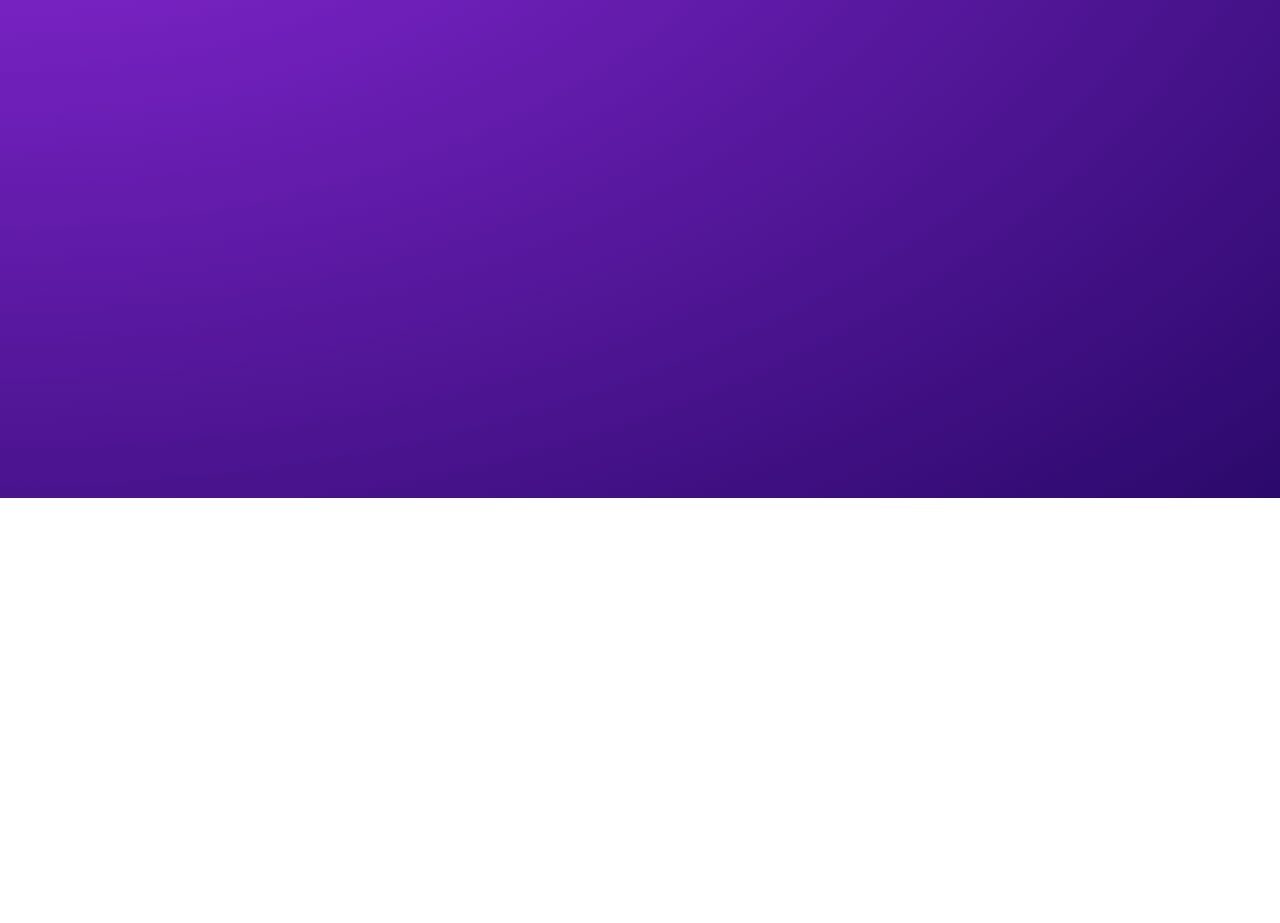
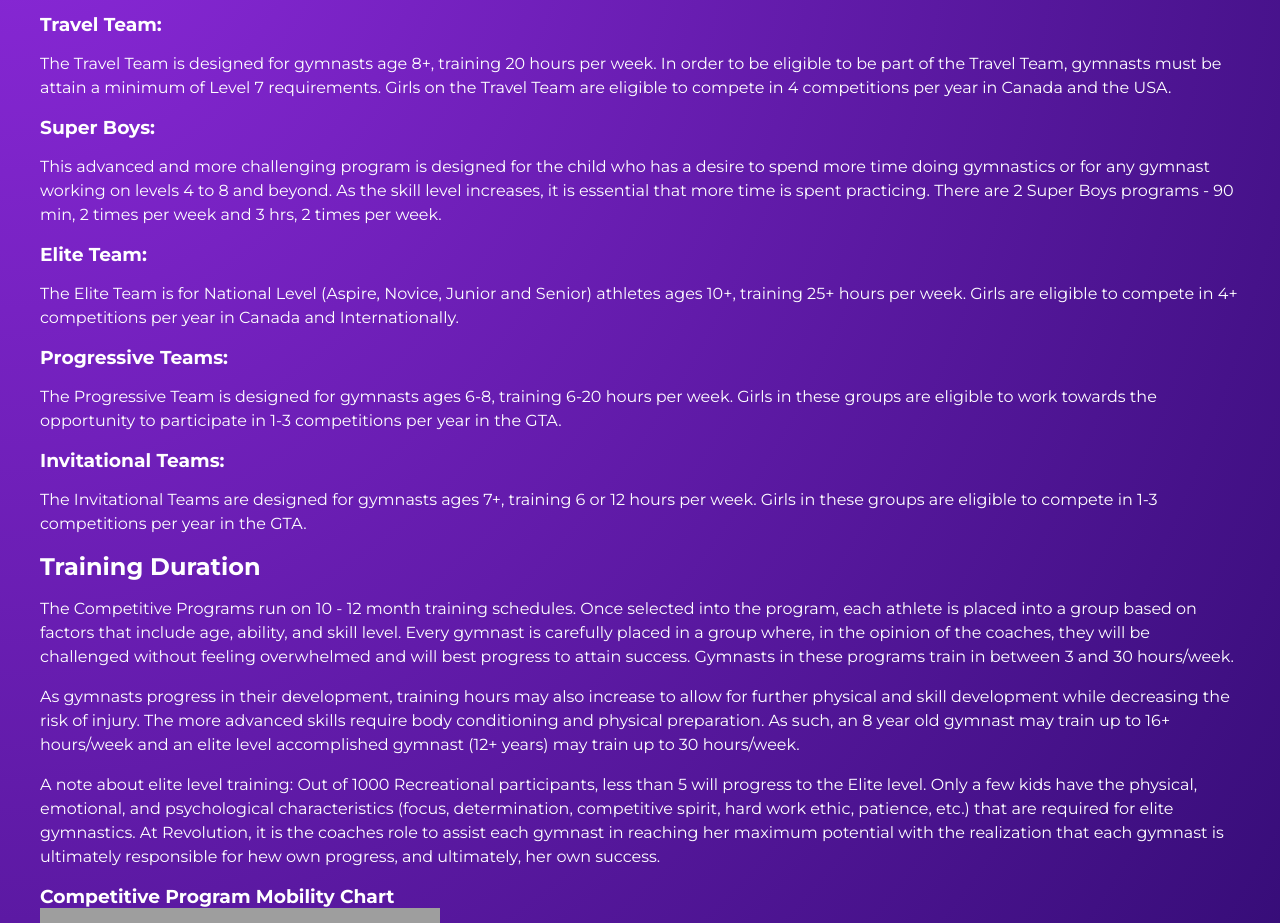
Before and after one commit to nmehanma/revolution-gym, a Gatsby site: page /competitive/competitiveteam in a window 1280 px wide. Before the commit this address had no page. Shown: the part 302-1225 px from the top of the page. Before the commit the page ends 800 px from the top, so only its background shows below. Built offline with nearby package versions, Linux system fonts and the light colour scheme; Gatsby itself is replaced by a stand-in of ours; grey boxes are pictures that could not be loaded.

Commit message:
create competitive submenu pages as well as add submenues to competitive navbar

```diff
--- a/src/menuItems.js
+++ b/src/menuItems.js
@@ -78,6 +78,20 @@ export const menuItems = [
   {
     title: "Competitive",
     url: "/competitive",
+    submenu: [
+      {
+        title: "Competitive Team",
+        url: "competitiveteam",
+      },
+      {
+        title: "Competitive Team",
+        url: "competitiveteam",
+      },
+      {
+        title: "Competitive Team",
+        url: "competitiveteam",
+      },
+    ],
   },
   {
     title: "Event",
--- /dev/null
+++ b/src/pages/competitive/competitiveteam.js
@@ -0,0 +1,108 @@
+import React from "react"
+import Layout from "../components/Layout"
+import compChartImage from "../../../public/images/competitive/competitivemobilitychart.jpeg"
+
+export default function competitive() {
+  return (
+    <div>
+      <Layout>
+        <div>
+          <h1>Competitive Program Information</h1>
+          <h2>Team Overview</h2>
+          <h3>Girls Excel</h3>
+          <p>
+            The Excel Teams is for girls Ages 6 and up (Excel Jr. and Sr.),
+            training 2 days/week, 1.5 hours/training session for a total of 3
+            hours/week. All excel members will participate in a year-end
+            "In-house" competition. This event is not judged and is a strictly
+            fun day where the gymnasts get to show off all they have been
+            working on through out the year. Commitment is required for 1
+            gymnastics season.
+          </p>
+          <h3>Travel Team:</h3>
+          <p>
+            The Travel Team is designed for gymnasts age 8+, training 20 hours
+            per week. In order to be eligible to be part of the Travel Team,
+            gymnasts must be attain a minimum of Level 7 requirements. Girls on
+            the Travel Team are eligible to compete in 4 competitions per year
+            in Canada and the USA.
+          </p>
+          <h3>Super Boys:</h3>
+          <p>
+            This advanced and more challenging program is designed for the child
+            who has a desire to spend more time doing gymnastics or for any
+            gymnast working on levels 4 to 8 and beyond. As the skill level
+            increases, it is essential that more time is spent practicing. There
+            are 2 Super Boys programs - 90 min, 2 times per week and 3 hrs, 2
+            times per week.
+          </p>
+          <h3>Elite Team:</h3>
+          <p>
+            The Elite Team is for National Level (Aspire, Novice, Junior and
+            Senior) athletes ages 10+, training 25+ hours per week. Girls are
+            eligible to compete in 4+ competitions per year in Canada and
+            Internationally.
+          </p>
+          <h3>Progressive Teams:</h3>
+          <p>
+            The Progressive Team is designed for gymnasts ages 6-8, training
+            6-20 hours per week. Girls in these groups are eligible to work
+            towards the opportunity to participate in 1-3 competitions per year
+            in the GTA.
+          </p>
+          <h3>Invitational Teams:</h3>
+          <p>
+            The Invitational Teams are designed for gymnasts ages 7+, training 6
+            or 12 hours per week. Girls in these groups are eligible to compete
+            in 1-3 competitions per year in the GTA.
+          </p>
+
+          <h2>Training Duration</h2>
+
+          <p>
+            The Competitive Programs run on 10 - 12 month training schedules.
+            Once selected into the program, each athlete is placed into a group
+            based on factors that include age, ability, and skill level. Every
+            gymnast is carefully placed in a group where, in the opinion of the
+            coaches, they will be challenged without feeling overwhelmed and
+            will best progress to attain success. Gymnasts in these programs
+            train in between 3 and 30 hours/week.
+          </p>
+          <p>
+            As gymnasts progress in their development, training hours may also
+            increase to allow for further physical and skill development while
+            decreasing the risk of injury. The more advanced skills require body
+            conditioning and physical preparation. As such, an 8 year old
+            gymnast may train up to 16+ hours/week and an elite level
+            accomplished gymnast (12+ years) may train up to 30 hours/week.
+          </p>
+          <p>
+            A note about elite level training: Out of 1000 Recreational
+            participants, less than 5 will progress to the Elite level. Only a
+            few kids have the physical, emotional, and psychological
+            characteristics (focus, determination, competitive spirit, hard work
+            ethic, patience, etc.) that are required for elite gymnastics. At
+            Revolution, it is the coaches role to assist each gymnast in
+            reaching her maximum potential with the realization that each
+            gymnast is ultimately responsible for hew own progress, and
+            ultimately, her own success.
+          </p>
+          <h3>Competitive Program Mobility Chart</h3>
+
+          <img src={compChartImage} alt=""></img>
+
+
+          <h2>
+            <a
+              href="https://revolutiongym.uplifterinc.com/registration/"
+              target="_blank"
+              rel="noreferrer"
+            >
+              Ready to register? Click Here!
+            </a>
+          </h2>
+        </div>
+      </Layout>
+    </div>
+  )
+}
```
Also changed, not shown: src/pages/competitive.js (+16 -1 lines), src/pages/competitive/coachingeducation.js (added, +7 -0 lines), src/pages/recreational/opengym.js (+36 -0 lines).
